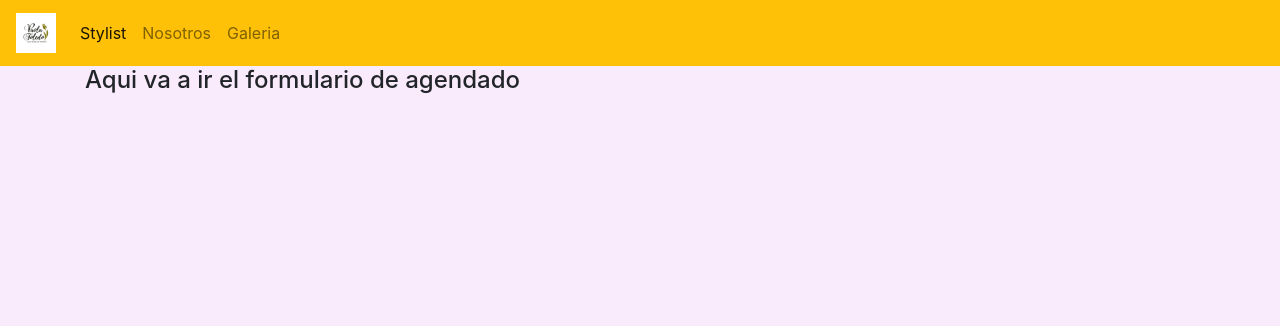
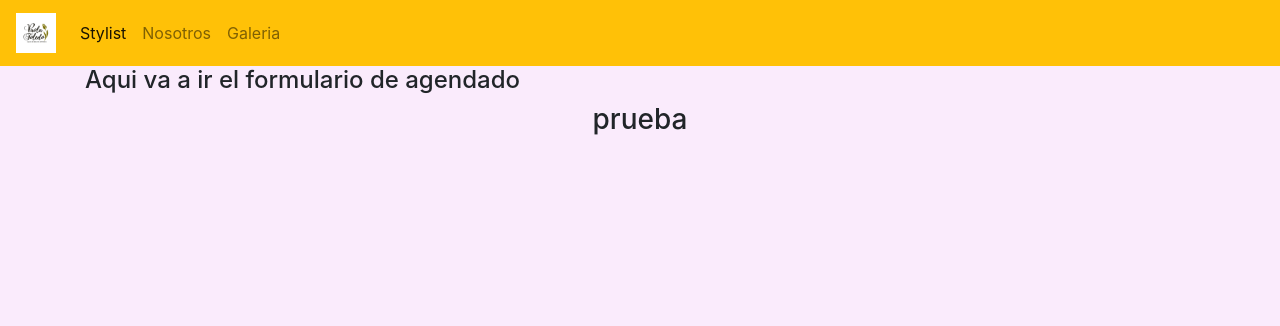
Before and after one commit to frsty/WebPractica, a Django app: page /agendar/ in a window 1280 px wide. Shown: the top 326 px of the page. Run offline with Django 3.2, Linux system fonts and the light colour scheme; some libraries are stand-ins or nearby versions.

Commit message:
agendar modificado

```diff
--- a/salon/core/templates/core/agendar.html
+++ b/salon/core/templates/core/agendar.html
@@ -4,5 +4,6 @@
 {% block content%}
 <div class="container">
     <h4>Aqui va a ir el formulario de agendado</h4>
+    <h3>prueba</h3>
 </div>
 {% endblock %}
```
